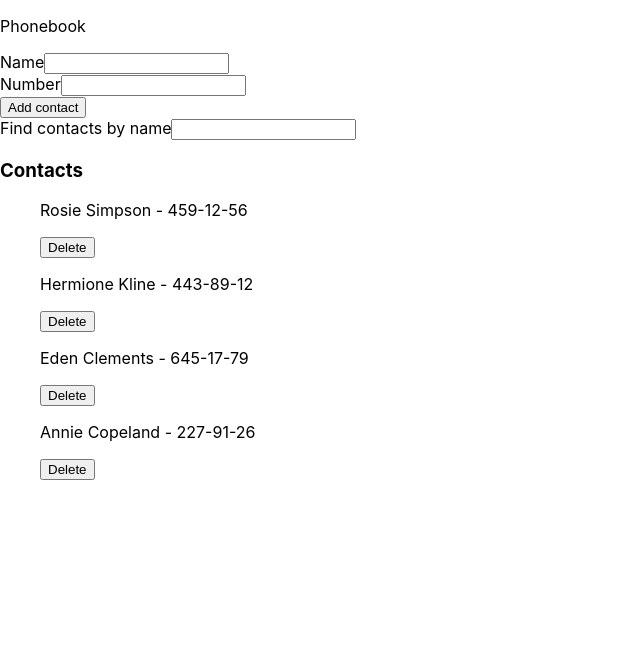
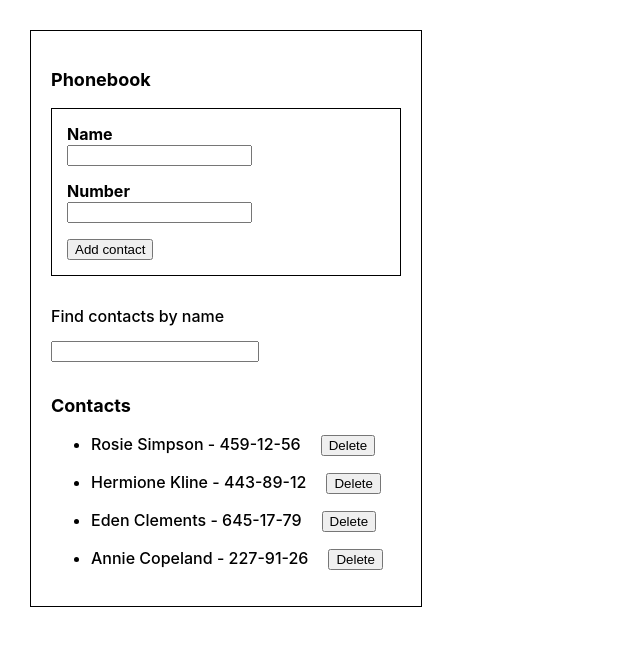
Before and after one commit to YuriyChernyakov/goit-react-hw-08-phonebook, a React (Create React App) app: page / in a window 1280 px wide. Shown: the top 646 px of the page, without its empty margins (0-640 px from the left). Built offline with nearby package versions, Linux system fonts and the light colour scheme.

Commit message:
Final v2.0

```diff
--- a/src/components/App.jsx
+++ b/src/components/App.jsx
@@ -3,6 +3,7 @@ import { Component } from "react";
 import { AddContForm } from './addContForm/addContForm';
 import { ContList } from './contList/contList';
 import { SearchFilter } from './searchFilter/searchFilter';
+import css from './styles.module.css';
 
 export class App extends Component {
   state = {
@@ -67,8 +68,8 @@ export class App extends Component {
     } = this.state;
 
     return (
-      <div>
-        <p>Phonebook</p>
+      <div className={css.container}>
+        <p className={css.text}>Phonebook</p>
         <AddContForm
           newArr={addArr}
           numChange={handleNumChange}
--- a/src/components/addContForm/addContForm.jsx
+++ b/src/components/addContForm/addContForm.jsx
@@ -1,11 +1,13 @@
 import PropTypes from 'prop-types';
+import css from '../styles.module.css';
 
 export const AddContForm = ({ inpChange, numChange, newArr }) => {
     return (
-        <div>
+        <div className={css.addCont}>
             <form>
-                <label>
+                <p className={css.lable}>
                     Name
+                </p>
                     <input
                         onChange={inpChange}
                         type="text"
@@ -14,10 +16,9 @@ export const AddContForm = ({ inpChange, numChange, newArr }) => {
                         title="Name may contain only letters, apostrophe, dash and spaces. For example Adrian, Jacob Mercer, Charles de Batz de Castelmore d'Artagnan"
                         required
                     />
-                </label>
-                <br />
-                <label>
+                <p className={css.lable}>
                     Number
+                </p>
                     <input
                         onChange={numChange}
                         type="tel"
@@ -26,11 +27,10 @@ export const AddContForm = ({ inpChange, numChange, newArr }) => {
                         title="Phone number must be digits and can contain spaces, dashes, parentheses and can start with +"
                         required
                     />
-                </label>
             </form>
             <button type="submit" onClick={() => { newArr()}}>
                 Add contact
-            </button>
+                </button>
         </div>)
 };
 
--- a/src/components/contList/contList.jsx
+++ b/src/components/contList/contList.jsx
@@ -2,6 +2,7 @@ import React from 'react';
 import { nanoid } from 'nanoid';
 import { ContactListEl } from '../contListEl/contListEl';
 import PropTypes from 'prop-types';
+import css from '../styles.module.css';
 
 
 
@@ -21,7 +22,7 @@ export const ContList = ({
 
   return (
     <div className="contacts">
-      <h3>Contacts</h3>
+      <p className={css.text}>Contacts</p>
       <ul>
         {filter ? renderSearchedItems() : renderDefaultItems()}
       </ul>
--- a/src/components/contListEl/contListEl.jsx
+++ b/src/components/contListEl/contListEl.jsx
@@ -1,5 +1,6 @@
 import React from 'react';
 import PropTypes from 'prop-types';
+import css from '../styles.module.css';
 
 export const ContactListEl = ({
   delCont,
@@ -8,10 +9,12 @@ export const ContactListEl = ({
   id,
 }) => {
   return (
-    <div className="contact-item">
-      <p>{name} - <span>{number}</span></p>
-      <button type='button' onClick={()=>delCont(id)}>Delete</button>
-    </div>
+    <li className="contact-item">
+      <p className={css.textCont}>{name} - {number}
+        <button className={css.delBut} type='button' onClick={() => delCont(id)}>Delete</button>
+      </p>
+
+    </li>
   );
 };
 
--- a/src/components/searchFilter/searchFilter.jsx
+++ b/src/components/searchFilter/searchFilter.jsx
@@ -1,5 +1,6 @@
 import React from 'react';
 import PropTypes from 'prop-types';
+import css from '../styles.module.css';
 
 export const SearchFilter = ({
   title = 'Search field',
@@ -7,10 +8,10 @@ export const SearchFilter = ({
   onSearch
 }) => {
   return (
-    <>
-      <label>
-        <span>{title}</span>
-        <input
+    <div className={css.filter}>
+        <span className={css.textFind}>{title}</span>
+      <input
+          className={css.inpFind}
           onChange={onSearch}
           type="text"
           name="find"
@@ -19,8 +20,7 @@ export const SearchFilter = ({
           title="Name may contain only letters, apostrophe, dash and spaces."
           required
         />
-      </label>
-    </>
+    </div>
   );
 };
 
--- a/src/components/styles.module.css
+++ b/src/components/styles.module.css
@@ -1,7 +1,7 @@
 .container{
     display: flex;
     flex-direction: column;
-    width: 300px;
+    width: 350px;
     margin: 30px;
     padding: 20px;
     border: 1px solid;
@@ -10,4 +10,50 @@
 .button{
     width: 100px;
     margin-top: 20px;
+    border-radius: 15%;
 }
+
+.text{
+    font-size: large;
+    font-weight: 700;
+}
+
+.lable{
+    margin: 0;
+    font-weight: 700;
+}
+
+.addCont{
+    border: 1px solid;
+    padding: 15px;
+}
+
+input{
+    margin-bottom: 15px;
+}
+
+.delBut{
+    margin-left: 20px;
+}
+
+.textCont{
+    font-weight: 500;
+}
+
+.textFind {
+    font-weight: 500;
+}
+
+.filter{
+margin-top: 30px;
+display: flex;
+flex-direction: column;
+}
+
+.textFind{
+    margin-bottom: 15px;
+}
+
+.inpFind{
+    width: 200px;
+}
```
